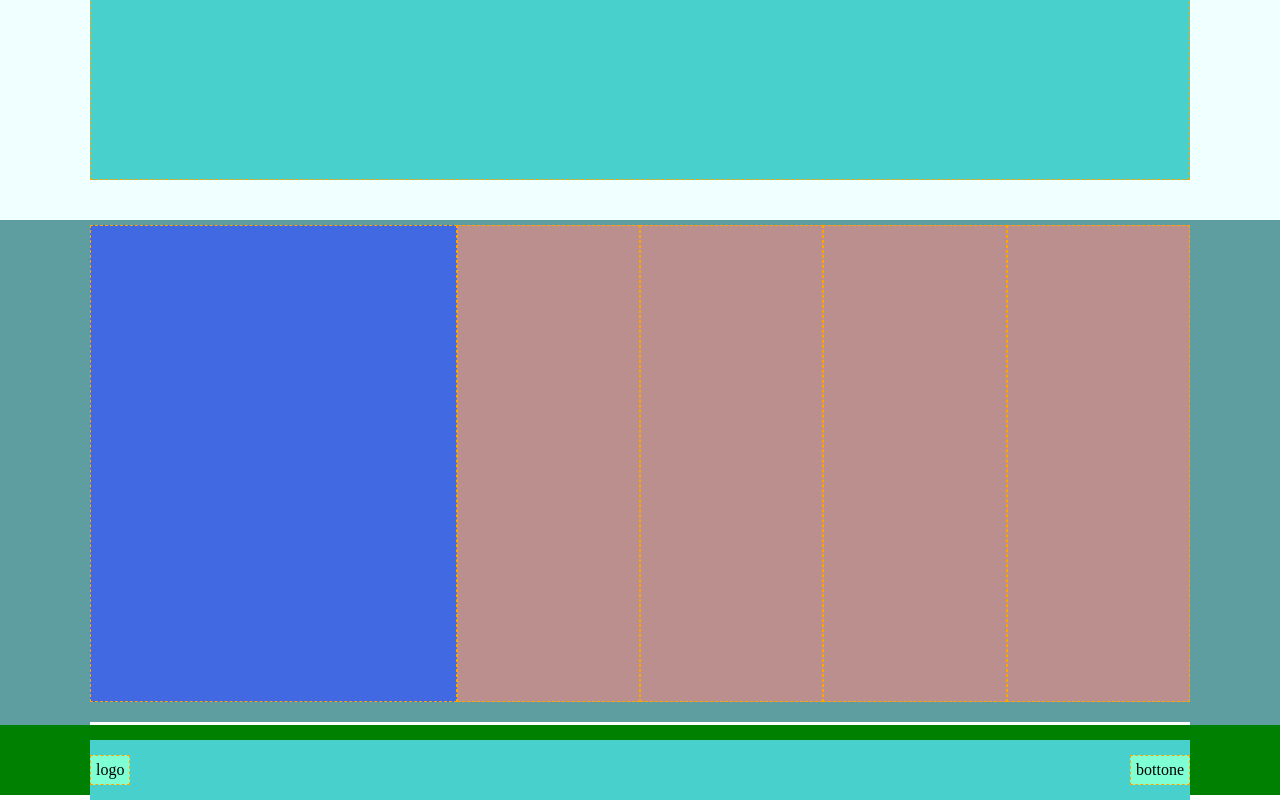
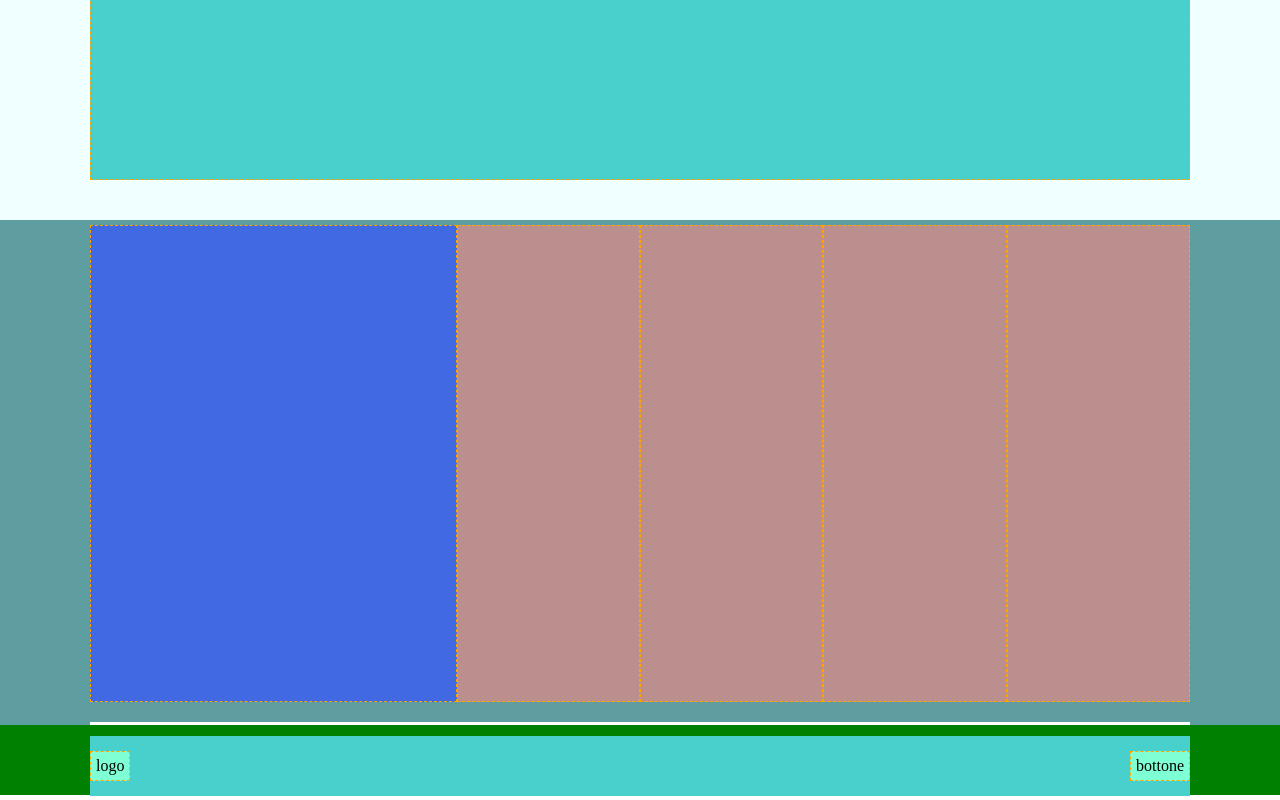
Before and after one commit to tommasotacconi/htmlcss-struttura-discord, a plain HTML site: page index.html in a window 1280 px wide. Shown: the part 2452-3252 px from the top of the page. Drawn offline with Linux system fonts and the light colour scheme.

Commit message:
added border top to background-register-zone in order to use margin-top on register

```diff
--- a/css/style.css
+++ b/css/style.css
@@ -110,15 +110,15 @@ figure {
 .background-register-zone {
     height: 70px;
     background: green;
-    padding: 5px 40px 0;
+    padding: 0 40px 0;
+    border-top: 1px solid green;
 }
 
 .modified-container-xl {
-    min-height: 60px;
+    min-height: auto;
     height: 60px;
     background-color: mediumturquoise;
-    position: relative;
-    top: 10px;
+    margin-top: 10px;
 }
 
 .logo.footer-register-zone, .registration-btn.footer-register-zone {
```
